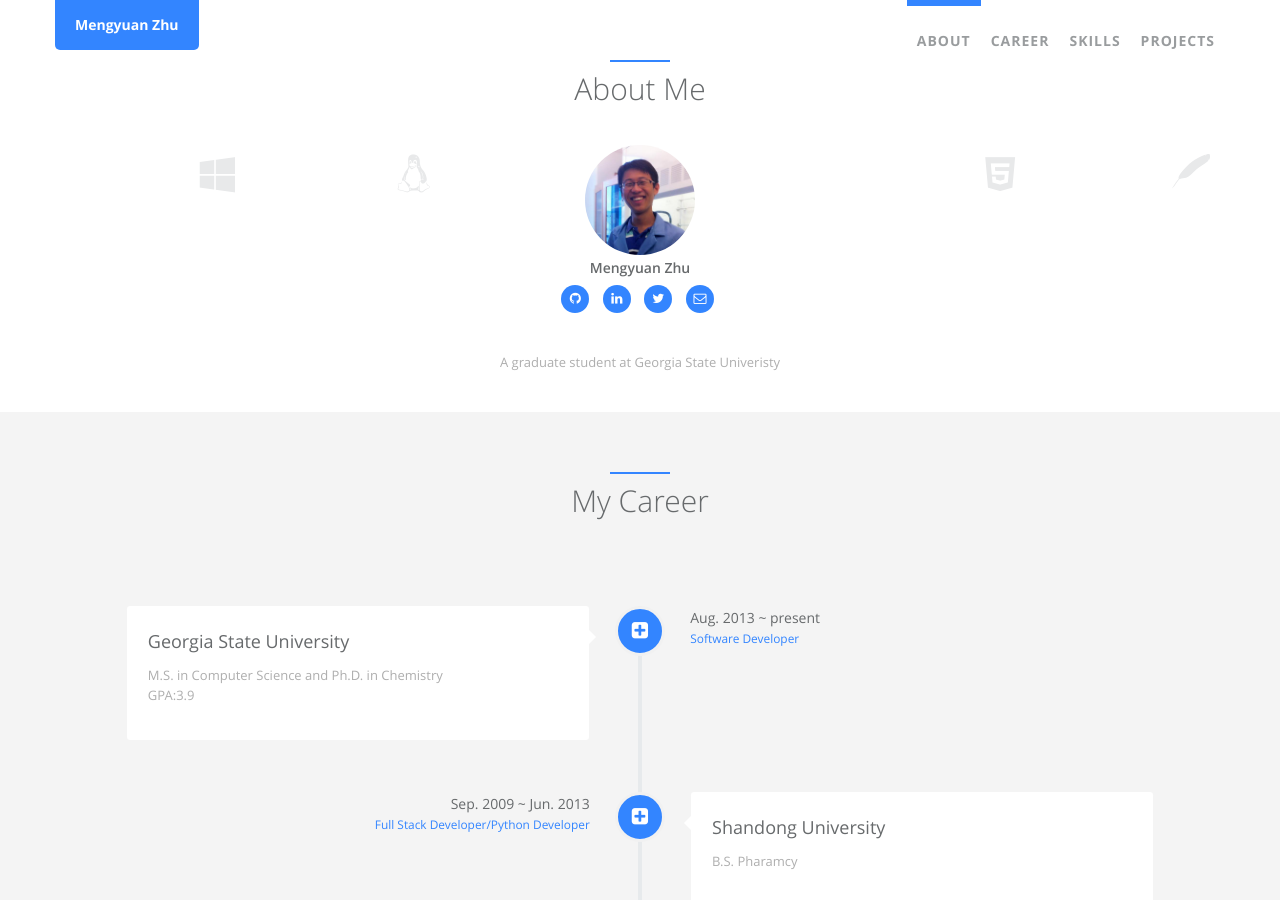
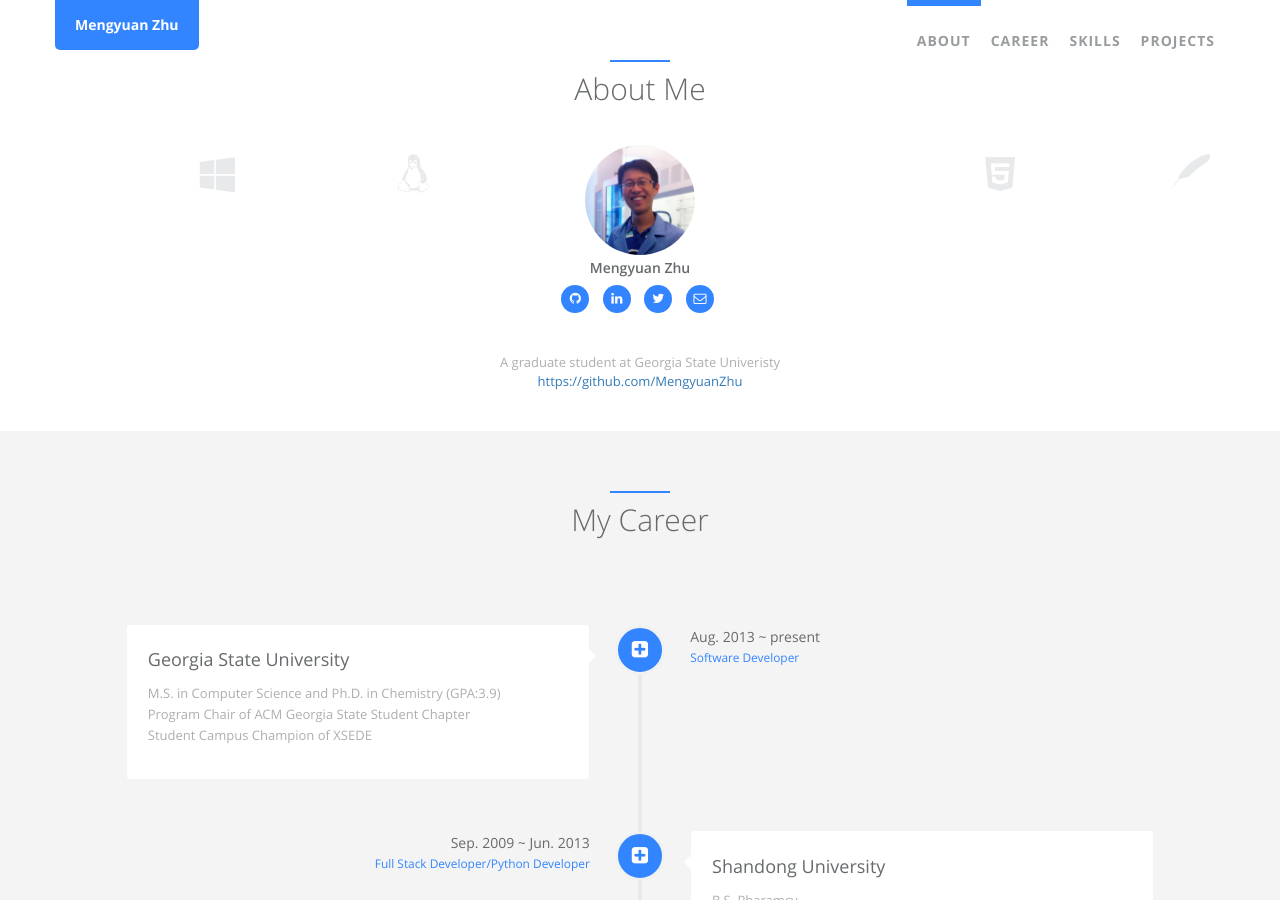
Before and after one commit to MengyuanZhu/MengyuanZhu.github.io, a Jekyll site: the page built from index.html, in a window 1280 px wide and 900 px high. Built offline with Jekyll 4.4.1, drawn with Linux system fonts in a browser that asks for light colours.

Commit message:
update info

```diff
--- a/_config.yml
+++ b/_config.yml
@@ -28,7 +28,7 @@
   skill_icon2:
     - name: fa-html5
     - name: icon-apache
-  desc: A graduate student at Georgia State Univeristy  # Describe yourself.
+  desc: A graduate student at Georgia State Univeristy <br /> <a href="https://github.com/MengyuanZhu">https://github.com/MengyuanZhu</a> # Describe yourself.
 
 # comment
 #disqus:  # if you wanna comment feature, go to https://disqus.com/ to get your configuration; if not, comment following two lines.
--- a/_data/index/careers.yml
+++ b/_data/index/careers.yml
@@ -4,7 +4,7 @@
     detail: Georgia State University
     i18n: location_gsu
   desc:
-    detail: M.S. in Computer Science and Ph.D. in Chemistry<br/> GPA:3.9
+    detail: M.S. in Computer Science and Ph.D. in Chemistry (GPA:3.9) <br />Program Chair of ACM Georgia State Student Chapter <br />Student Campus Champion of XSEDE
     i18n: location_gsu_desc
   date:
     detail: Aug. 2013 ~ present
```
Also changed, not shown: 1 other file.
